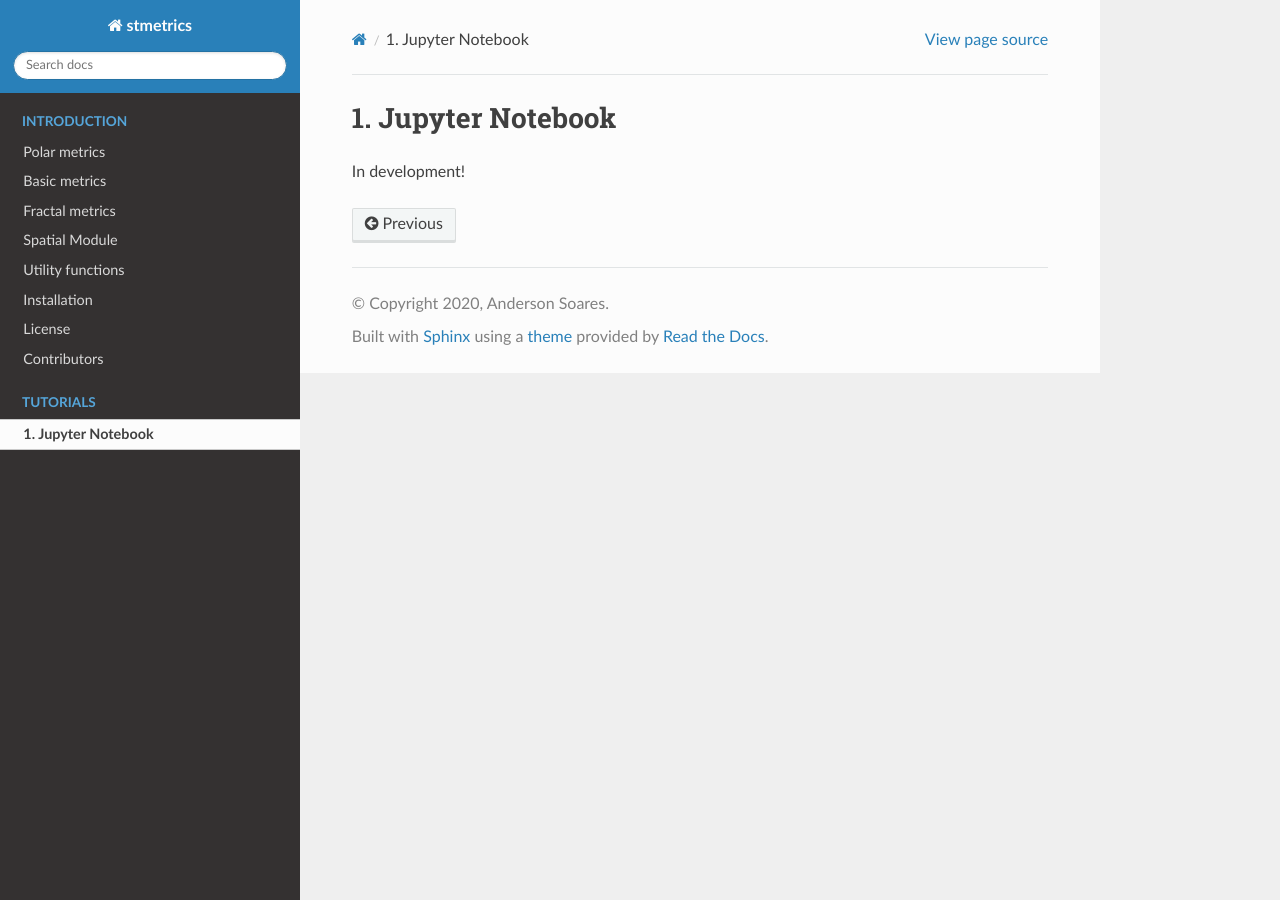
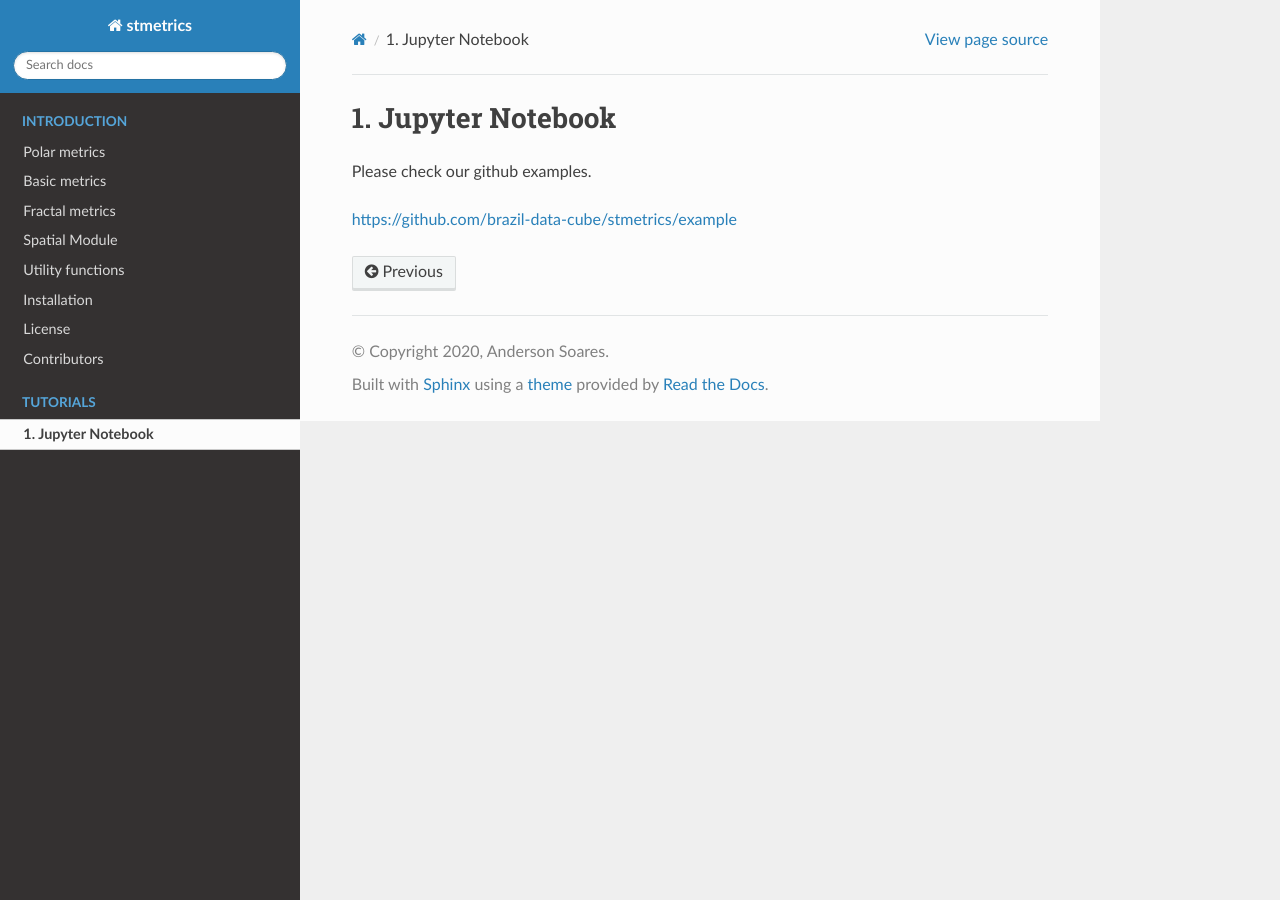
Before and after one commit to brazil-data-cube/stmetrics, a Sphinx documentation site: the page built from docs/jupyter.rst, in a window 1280 px wide. Built offline with Sphinx 7.4.7 and the Read the Docs theme 2.0.0, drawn with Linux system fonts in a browser that asks for light colours.

Commit message:
updating installation procedures

```diff
--- a/docs/installation.rst
+++ b/docs/installation.rst
@@ -121,4 +121,4 @@ You can pip install it straight from git:
 
 With pip::
 
-	pip install stmetrics
+	pip install git+https://github.com/brazil-data-cube/stmetrics
--- a/docs/jupyter.rst
+++ b/docs/jupyter.rst
@@ -1,4 +1,6 @@
 Jupyter Notebook
 ================
 
-In development!
+Please check our github examples.
+
+https://github.com/brazil-data-cube/stmetrics/example
```
Also changed, not shown: README.rst (+13 -1 lines).
